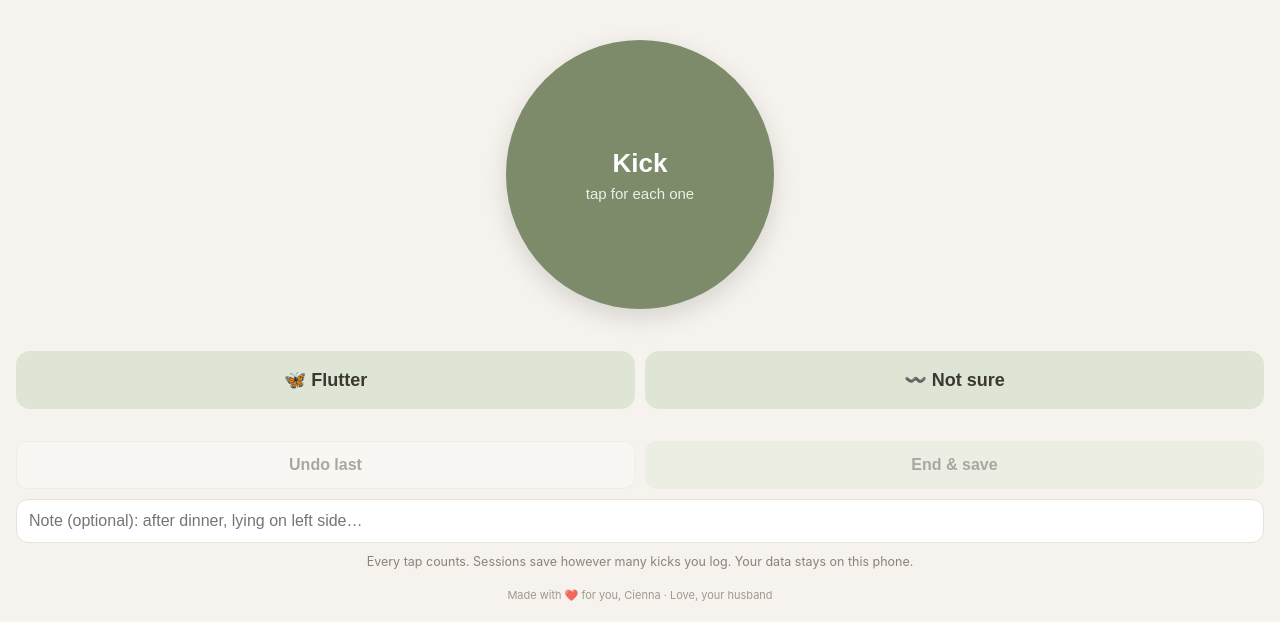
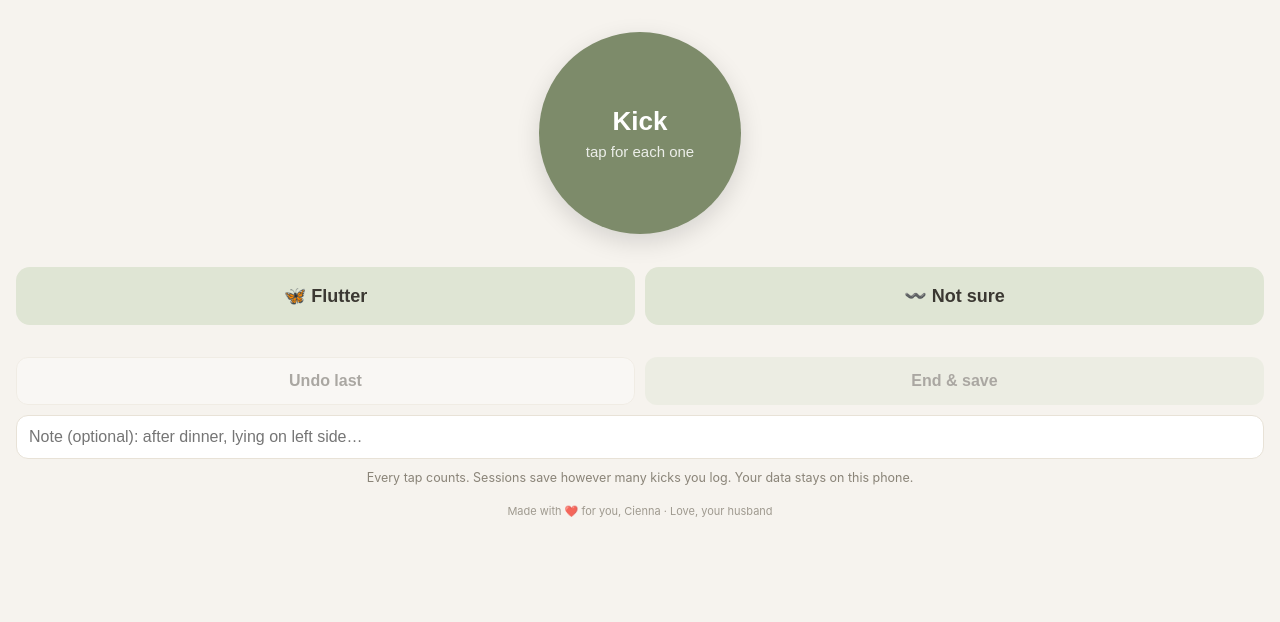
Before and after one commit to Kkorbin/baby-list, a plain HTML site: page kicks/index.html in a window 1280 px wide. Shown: the part 201-823 px from the top of the page. After the commit the page ends 800 px from the top, so only its background shows below. Drawn offline with Linux system fonts and the light colour scheme.

Commit message:
Kicks: keep Kick button size steady when switching apps
Co-Authored-By: Claude Opus 5.5 <noreply@anthropic.com>

```diff
--- a/kicks/index.html
+++ b/kicks/index.html
@@ -25,7 +25,7 @@ h1{font-size:22px;margin:0;display:flex;align-items:center;gap:6px}
 .stat{flex:1;background:var(--card);border-radius:14px;padding:12px;text-align:center}
 .stat b{display:block;font-size:30px;font-variant-numeric:tabular-nums}
 .stat span{font-size:12px;color:var(--mut)}
-.tapwrap{width:100%;aspect-ratio:1/1;max-height:42vh;margin:8px auto;display:flex;align-items:center;justify-content:center}
+.tapwrap{width:100%;aspect-ratio:1/1;max-height:42vh;max-height:42svh;margin:8px auto;display:flex;align-items:center;justify-content:center}
 #tap{display:flex;flex-direction:column;align-items:center;justify-content:center;height:80%;aspect-ratio:1/1;width:auto;margin:0;border:0;border-radius:50%;background:var(--sage);color:#fff;font-size:26px;font-weight:700;box-shadow:0 8px 24px #0002;transition:transform .06s;touch-action:manipulation;user-select:none;-webkit-user-select:none}
 #tap small{font-size:15px;font-weight:500;opacity:.85;margin-top:6px}
 #tap.hit,.ty.hit{transform:scale(.96)}
@@ -173,6 +173,10 @@ let openedAt=0;
 document.querySelector('.feet').addEventListener('click',()=>{const n=Date.now();ft=ft.filter(t=>n-t<1500);ft.push(n);if(ft.length>=3){ft=[];openedAt=n;$('secret').classList.add('on')}});
 // ignore the tail end of the opening tap so it doesn't close right away
 $('secret').addEventListener('click',()=>{ if(Date.now()-openedAt>600) $('secret').classList.remove('on'); });
+// lock the Kick button size so it doesn't jump when iOS briefly reports a different screen height (app switching)
+function sizeTap(){ const w=document.querySelector('.tapwrap'); const side=Math.min(document.documentElement.clientWidth-32, Math.round(0.42*Math.max(screen.height,screen.width>screen.height?0:screen.height))); w.style.width=side+'px'; w.style.height=side+'px'; w.style.maxHeight='none'; w.style.aspectRatio='auto'; }
+let lastW=0; const maybeSize=()=>{ const cw=document.documentElement.clientWidth; if(cw!==lastW){lastW=cw; sizeTap();} };
+maybeSize(); addEventListener('resize',maybeSize); addEventListener('orientationchange',()=>setTimeout(()=>{lastW=0;maybeSize()},300));
 const standalone=window.navigator.standalone||matchMedia('(display-mode: standalone)').matches;
 if(!standalone&&!localStorage.getItem('kicks.hideInstall')) $('install').classList.remove('hide');
 $('xi').onclick=()=>{$('install').classList.add('hide');localStorage.setItem('kicks.hideInstall','1')};
--- a/kicks/sw.js
+++ b/kicks/sw.js
@@ -1,4 +1,4 @@
-const C='kicks-v12';const F=['./','index.html','manifest.json','icon-180.png','icon-192.png','icon-512.png','sacramento.woff2'];
+const C='kicks-v13';const F=['./','index.html','manifest.json','icon-180.png','icon-192.png','icon-512.png','sacramento.woff2'];
 self.addEventListener('install',e=>{e.waitUntil(caches.open(C).then(c=>c.addAll(F)));self.skipWaiting()});
 self.addEventListener('activate',e=>{e.waitUntil(caches.keys().then(k=>Promise.all(k.filter(x=>x!==C).map(x=>caches.delete(x)))));self.clients.claim()});
 self.addEventListener('fetch',e=>{e.respondWith(fetch(e.request).then(r=>{const cp=r.clone();caches.open(C).then(c=>c.put(e.request,cp));return r}).catch(()=>caches.match(e.request)))});
```
